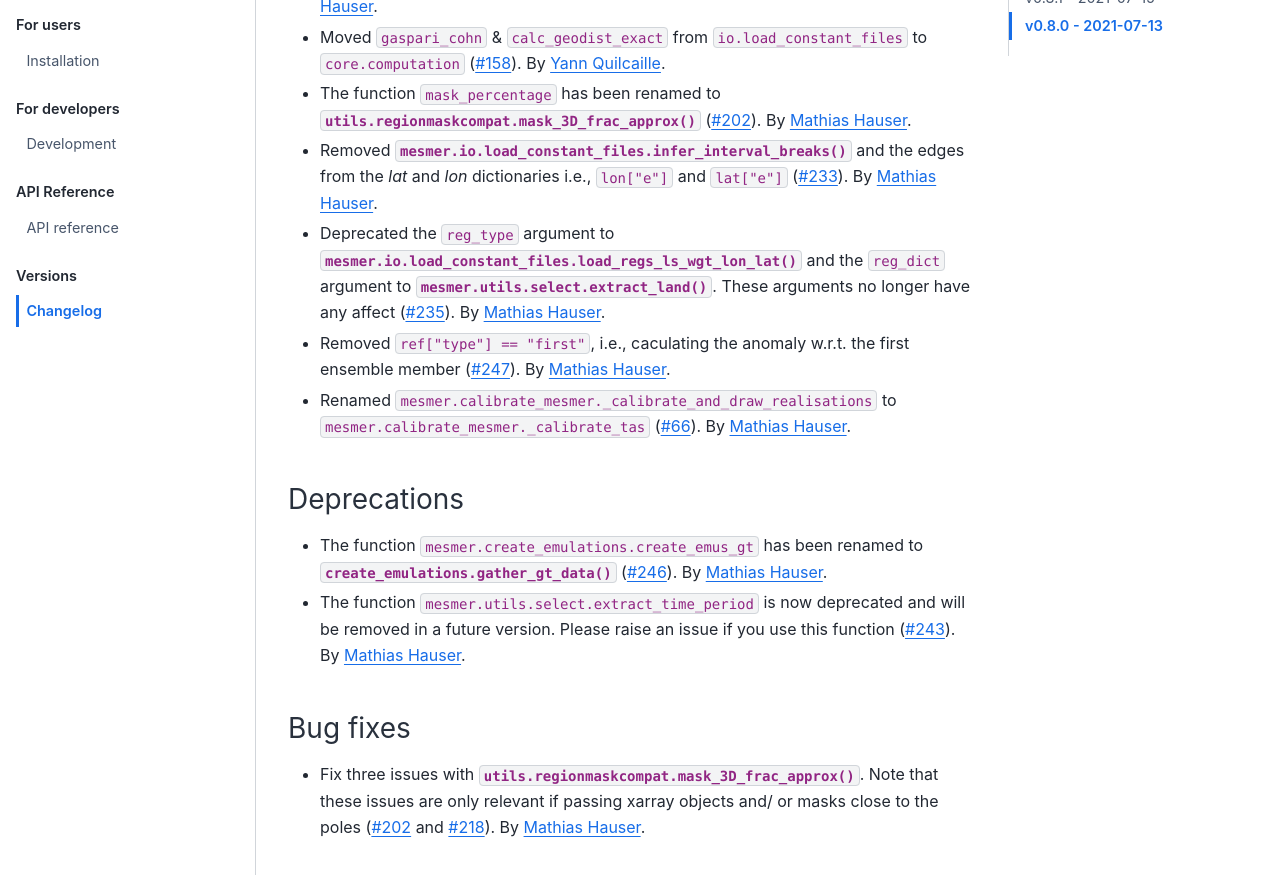
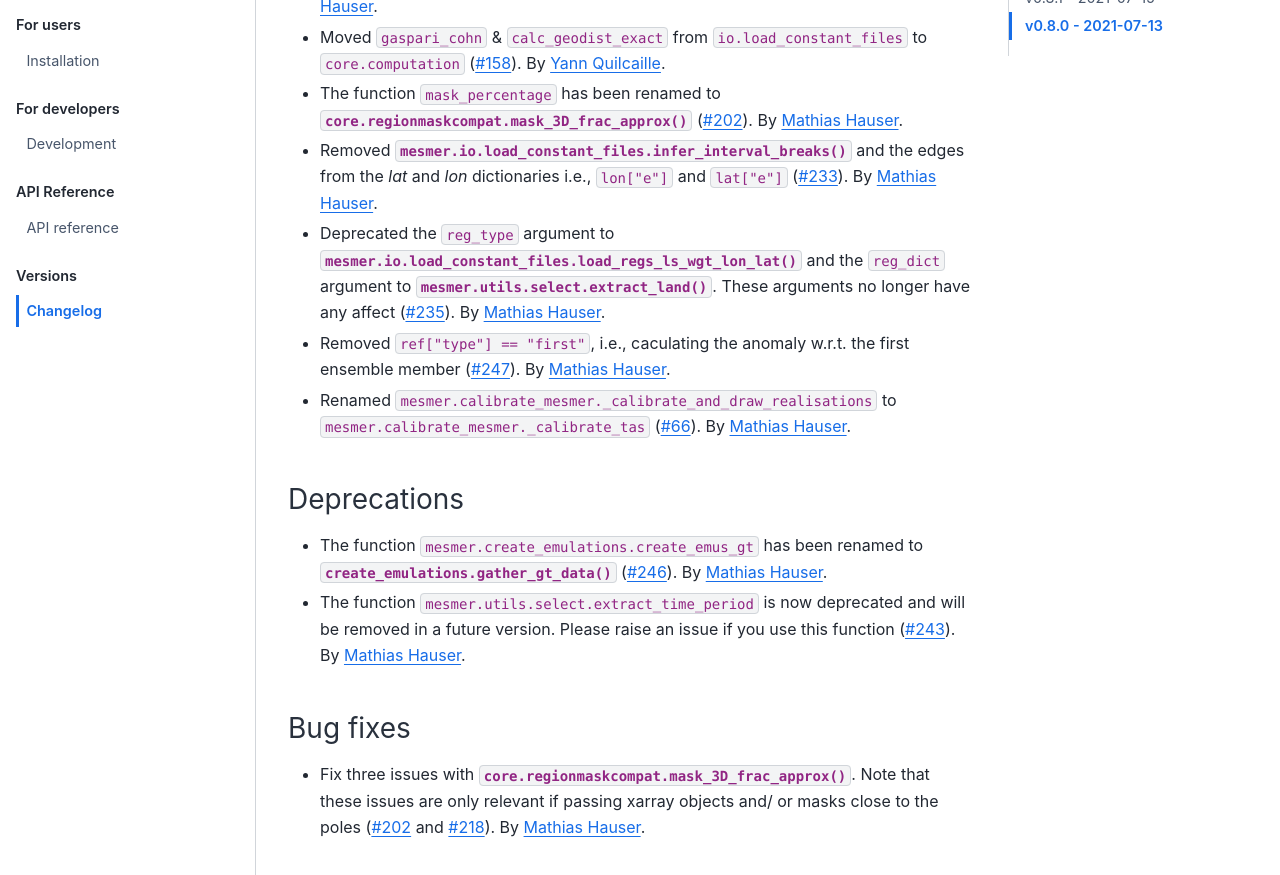
Before and after one commit to MESMER-group/mesmer, a Sphinx documentation site: the page built from docs/source/changelog.rst, in a window 1280 px wide and 1400 px high, scrolled down 1624 px. Shown: the part 147-1022 px from the top of the window. Built offline with Sphinx 7.4.7 and the Sphinx Book theme 1.1.4, drawn with Linux system fonts in a browser that asks for light colours; the version number could not be read and is left out.

Commit message:
various doc fixes

```diff
--- a/CHANGELOG.rst
+++ b/CHANGELOG.rst
@@ -83,7 +83,7 @@ Breaking changes
 - Moved ``gaspari_cohn`` & ``calc_geodist_exact`` from ``io.load_constant_files`` to ``core.computation``
   (`#158 <https://github.com/MESMER-group/mesmer/issues/158>`_).
   By `Yann Quilcaille <https://github.com/yquilcaille>`_.
-- The function ``mask_percentage`` has been renamed to :py:func:`utils.regionmaskcompat.mask_3D_frac_approx`
+- The function ``mask_percentage`` has been renamed to :py:func:`core.regionmaskcompat.mask_3D_frac_approx`
   (`#202 <https://github.com/MESMER-group/mesmer/pull/202>`_).
   By `Mathias Hauser <https://github.com/mathause>`_.
 - Removed :py:func:`mesmer.io.load_constant_files.infer_interval_breaks` and the edges
@@ -116,7 +116,7 @@ Deprecations
 Bug fixes
 ^^^^^^^^^
 
-- Fix three issues with :py:func:`utils.regionmaskcompat.mask_3D_frac_approx`. Note that these
+- Fix three issues with :py:func:`core.regionmaskcompat.mask_3D_frac_approx`. Note that these
   issues are only relevant if passing xarray objects and/ or masks close to the poles
   (`#202 <https://github.com/MESMER-group/mesmer/pull/202>`_ and `#218 <https://github.com/MESMER-group/mesmer/pull/218>`_).
   By `Mathias Hauser <https://github.com/mathause>`_.
```
Also changed, not shown: docs/source/api.rst (+12 -12 lines), 1 other file.
